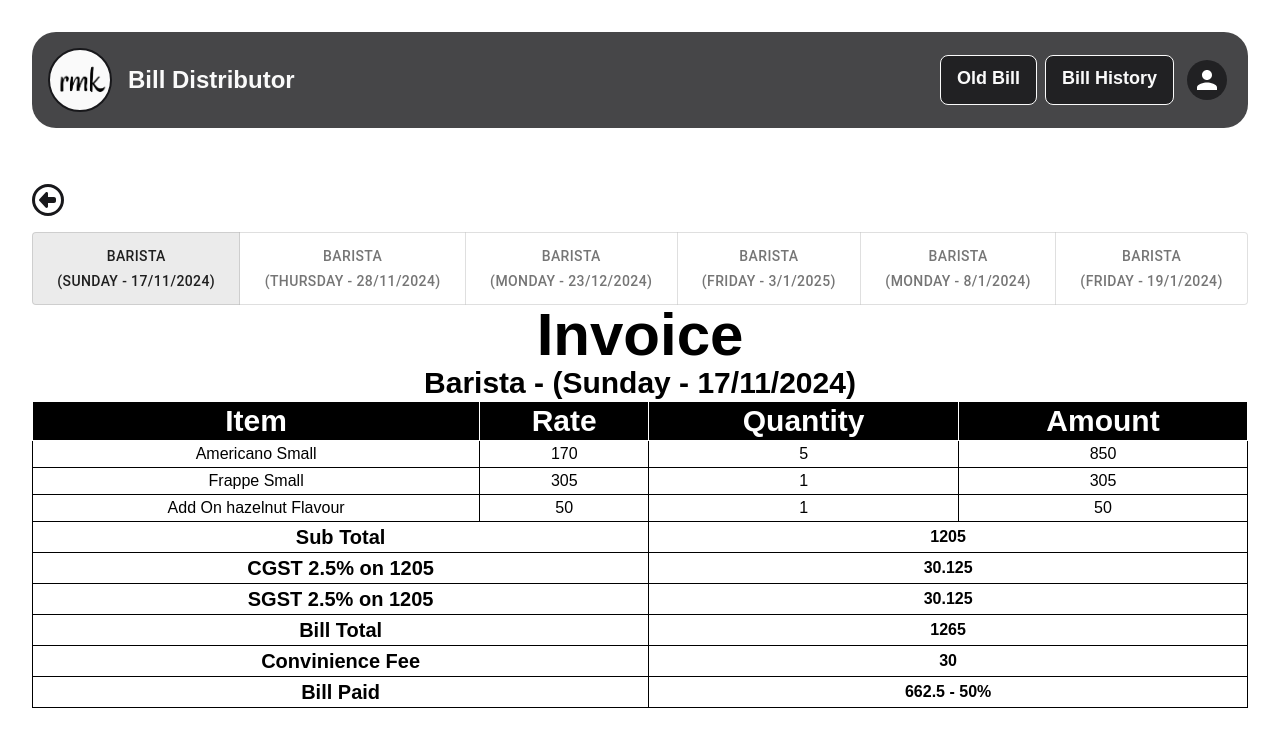
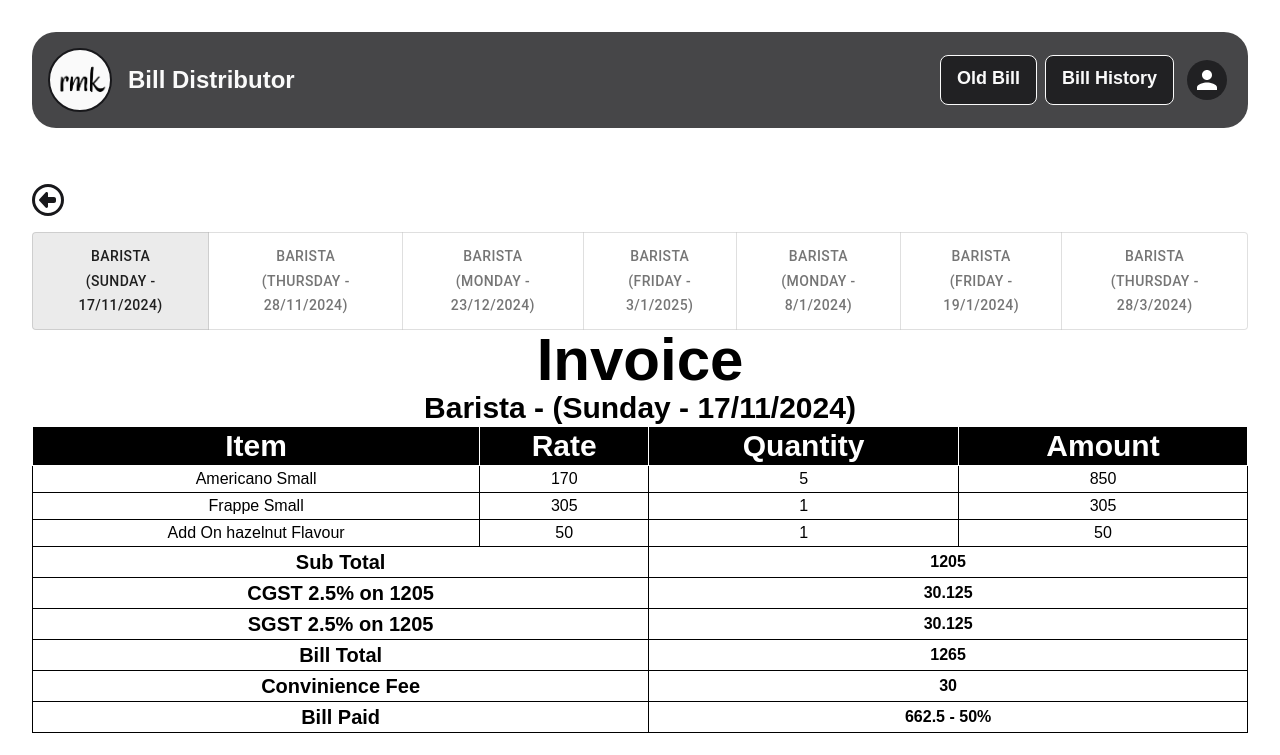
Before and after one commit to ranemihirk/bill-distributor, a Next.js app: page /bills/new in a window 1280 px wide. Shown: the top 755 px of the page. Built offline with nearby package versions, Linux system fonts and the light colour scheme.

Commit message:
billData updated

```diff
--- a/app/bills/new/billData.ts
+++ b/app/bills/new/billData.ts
@@ -395,4 +395,70 @@ export const bills: MainBillProps[] = [
     ],
     extraFee: [{ feeAmount: 10 }],
   },
+  {
+    id: "7",
+    title: "Barista",
+    billTotal: 970,
+    dated: new Date("03/28/2024"),
+    billAmountPaid: 590,
+    items: [
+      {
+        id: 1,
+        name: "Americano Small",
+        rate: 170,
+        quantity: 1,
+      },
+      {
+        id: 2,
+        name: "Iced Americano Small",
+        rate: 190,
+        quantity: 2,
+      },
+      {
+        id: 3,
+        name: "Hazelnut Frappe Small",
+        rate: 355,
+        quantity: 1,
+      },
+    ],
+    taxes: [
+      {
+        id: 1,
+        taxType: "CGST",
+        taxPercentage: 2.5,
+      },
+      {
+        id: 2,
+        taxType: "SGST",
+        taxPercentage: 2.5,
+      },
+    ],
+    users: [
+      {
+        id: 1,
+        name: "Mihir",
+      },
+      {
+        id: 2,
+        name: "Amit",
+      },
+    ],
+    userToItems: [
+      {
+        userId: 1,
+        items: [
+          { itemId: 2, quantity: 1 },
+          { itemId: 3, quantity: 1 },
+        ],
+      },
+      {
+        userId: 2,
+        items: [
+          { itemId: 1, quantity: 1 },
+          { itemId: 2, quantity: 1 },
+        ],
+      },
+    ],
+    extraFee: [{ feeAmount: 20 }],
+  },
 ];
```
